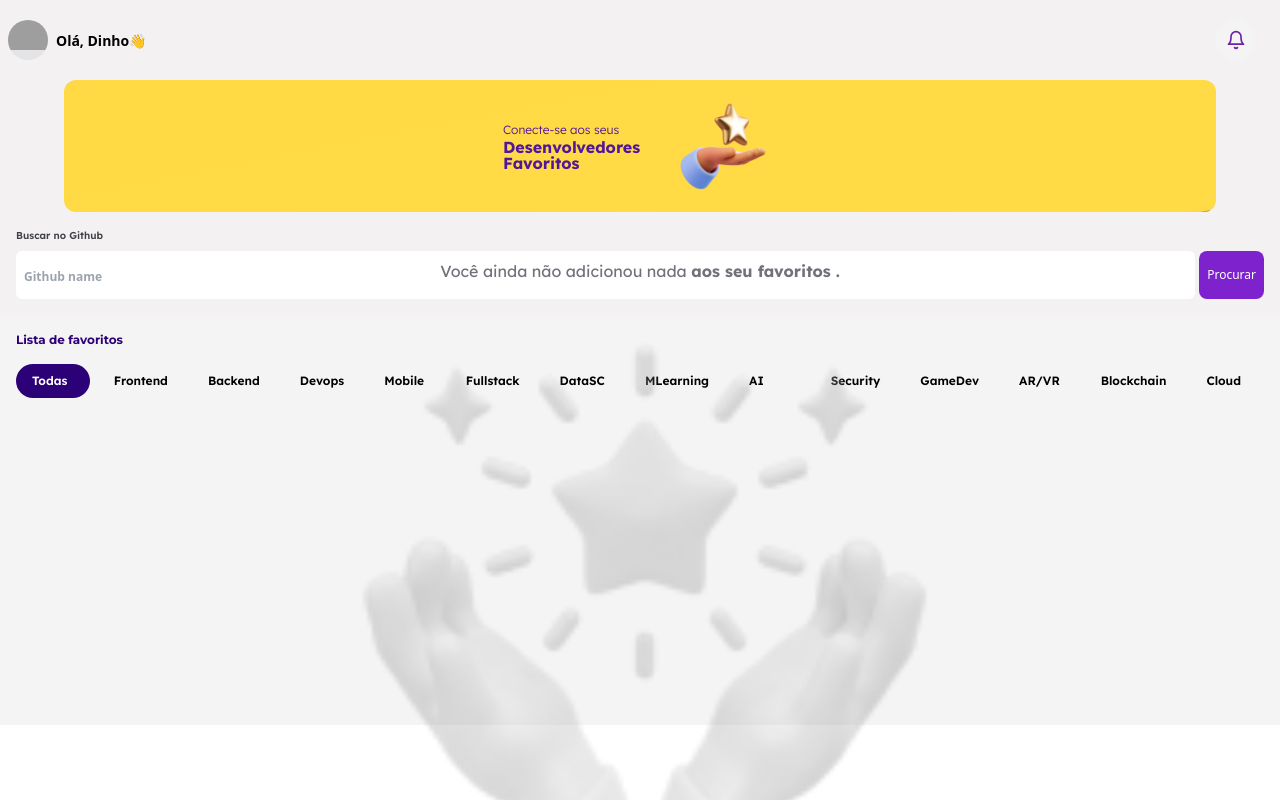
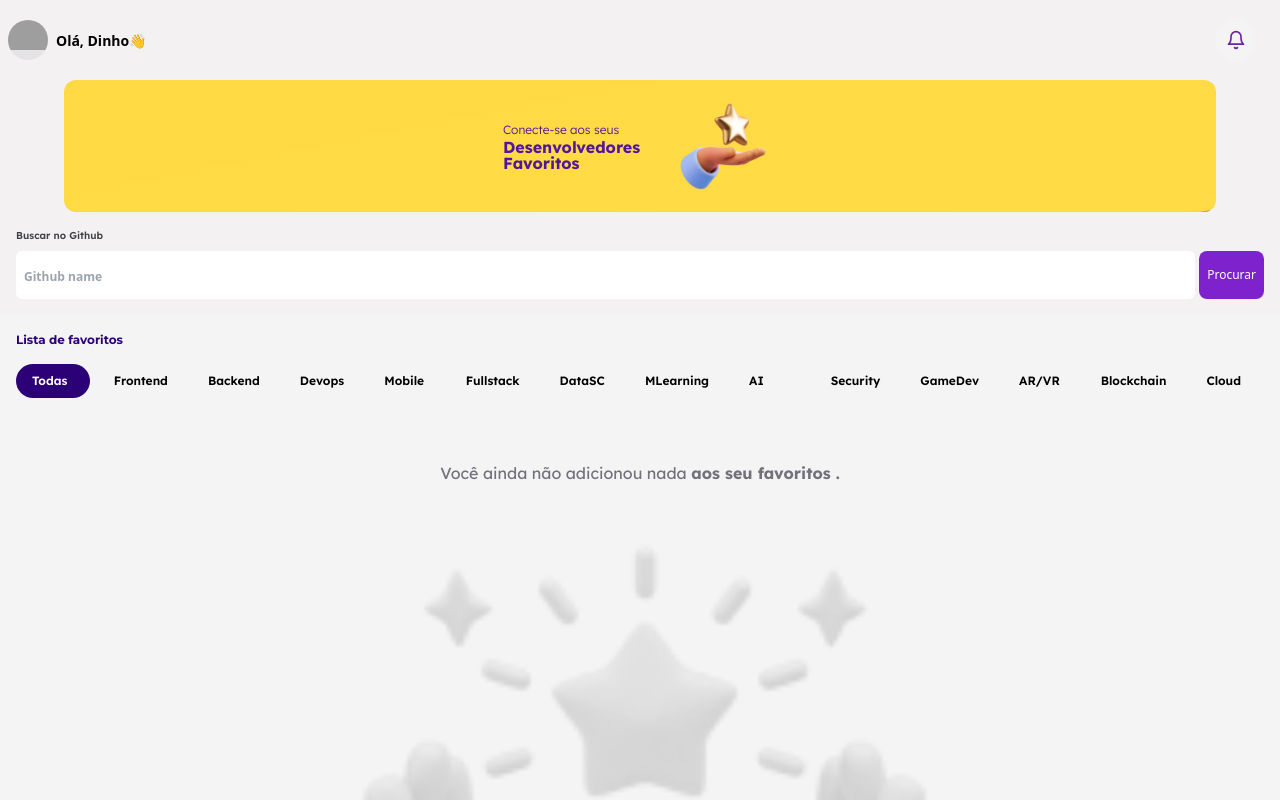
Before and after one commit to dinhoSilwa/StarHub-connect, a React (Vite) app: page / in a window 1280 px wide. Shown: the top 800 px of the page. Built offline with nearby package versions, Linux system fonts and the light colour scheme; grey boxes are pictures that could not be loaded.

Commit message:
FIX : notlist height

```diff
--- a/src/components/Notlistyet.tsx
+++ b/src/components/Notlistyet.tsx
@@ -2,7 +2,7 @@ import notList from '../assets/banner/notyet.png'
 export const NotListYet = ({stack} : {stack : string}) =>{
     return(
         <>
-        <section className='flex flex-col items-center h-64 justify-center gap-4 mt-8'>
+        <section className='flex flex-col items-center justify-start gap-4 mt-8 h-screen'>
             <h3 className='w-[50%] text-center font-LexendFont text-zinc-500 text-[16px] leading-6'>
             Você ainda não adicionou nada <strong>aos seu favoritos {stack === "Todas" ? '' : stack}.</strong>
             </h3>
```
